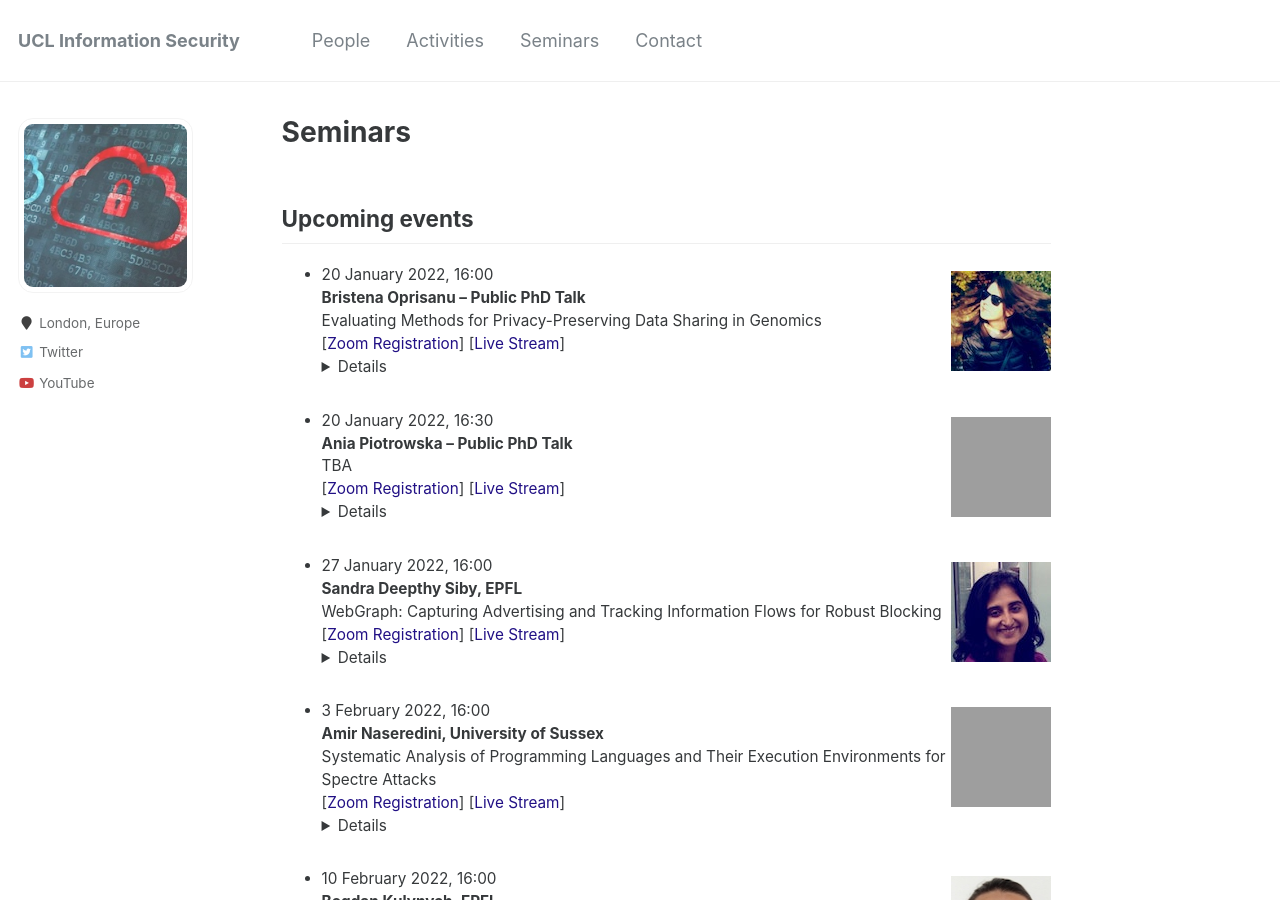
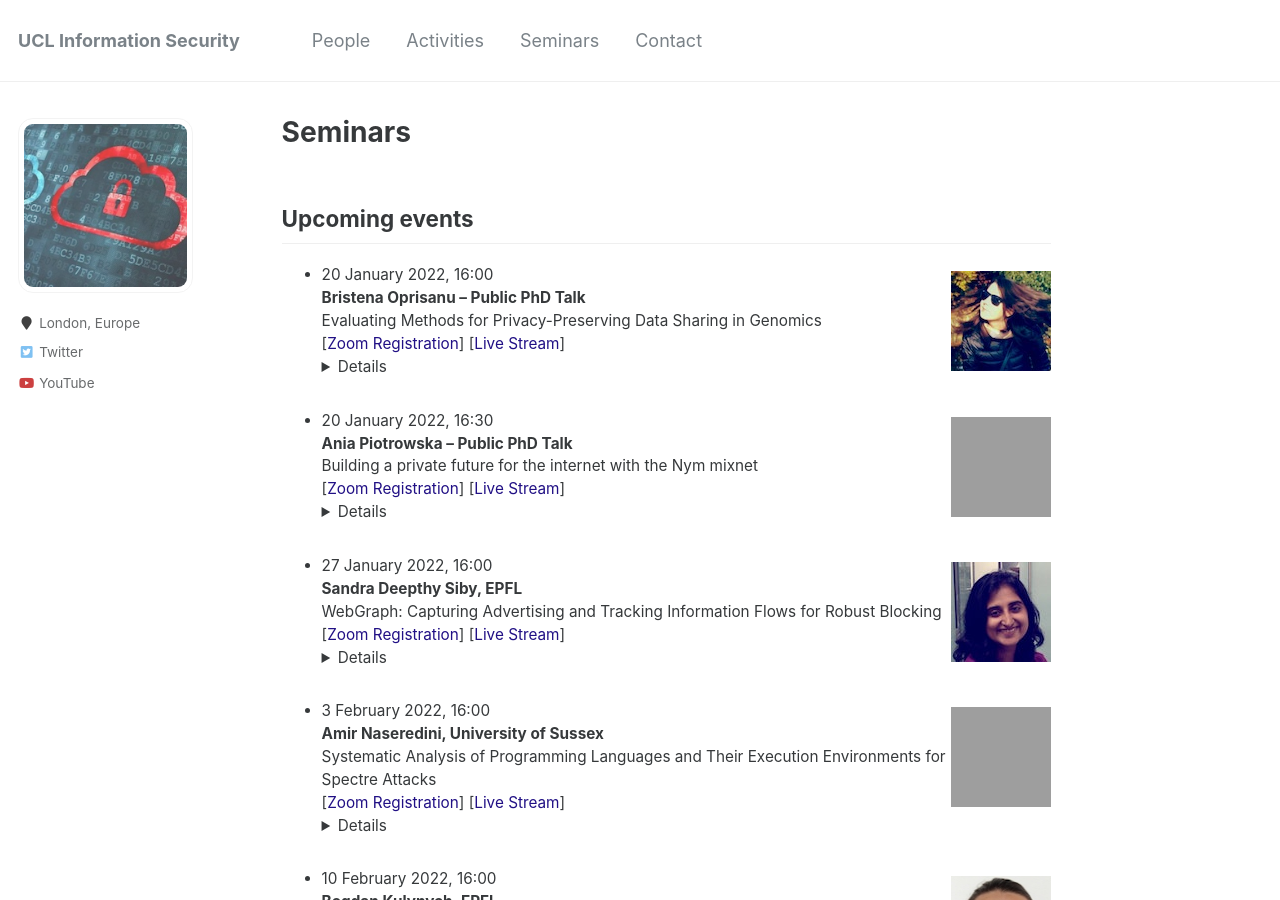
Before and after one commit to uclisec/uclisec.github.io, a Jekyll site: the page built from _pages/seminars.md, in a window 1280 px wide and 900 px high, cut to the strip 0-900 px from the top of the window. Built offline with Jekyll 4.4.1, drawn with Linux system fonts in a browser that asks for light colours; grey boxes are pictures that could not be loaded.

Commit message:
Update seminars.md

```diff
--- a/_pages/seminars.md
+++ b/_pages/seminars.md
@@ -17,8 +17,9 @@
 <img src="../images/ania.jpg" style="float:right;width:100px;height:100px;margin-top:15px">
 - 20 January 2022, 16:30
 **Ania Piotrowska &ndash; Public PhD Talk**
-TBA
-[[Zoom Registration](https://ucl.zoom.us/meeting/register/tJYpf-2grTorGNxFnItdfR3SSG89tgyB9Zeh)] [[Live Stream]()]<details>**Abstract:**<br><br>**Bio**: Ania Piotrowska is a co-founder and Head of Research at Nym Technologies, where she contributes to the R&D of the Nym infrastructure. Her research interests span several aspects of security, privacy-enhancing technologies, distributed systems, and anonymous communication (onion routing, mix networks, p2p). She is also interested in blockchain technologies, particularly in the context of the privacy of cryptocurrencies. Ania received her Ph.D. in Computer Science from the University College London (Information Security Group) in 2020. Her doctoral thesis entitled “Low-latency mix networks for anonymous communication” was completed under the supervision of Prof. George Danezis and Prof. Sarah Meiklejohn. During her Ph.D., she spent a few months as an intern at DeepMind and Chainalysis. Ania obtained her BSc and MSc from Wroclaw University of Technology (Faculty of Fundamental Problems of Technology). She is based in London (GMT). [https://aniampio.github.io](https://aniampio.github.io)<br></details>
+Building a private future for the internet with the Nym mixnet
+[[Zoom Registration](https://ucl.zoom.us/meeting/register/tJYpf-2grTorGNxFnItdfR3SSG89tgyB9Zeh)] [[Live Stream]()]<details>**Abstract:**Internet was not designed with privacy as a fundamental property at its inception. As a consequence, the lack of privacy exposes billions of people to privacy breaches and mass surveillance. Anonymous communication networks, such as Tor, are vital to maintain our privacy, however, Tor does not defend against powerful adversaries. For message-based systems, it has been shown that mix networks that re-order (mix) packets can defend against these nation-state level adversaries. Nym is building a permissionless and incentivised communication infrastructure, which provides full-stack privacy even against corporations and government actors with the capacity to capture all global internet traffic. In this talk, we outline two core components of the Nym design. We'll start with network-level anonymity, explaining how Nym's decentralized mixnet (which I designed during my PhD at UCL) offers better metadata protection than VPNs, Tor, or peer-to-peer solutions. Next, we will outline Nym's anonymous credentials, which allow the users to prove the right to use applications and services integrated with the Nym network without involving unnecessary user identification and tracking.
+<br><br>**Bio**: Ania Piotrowska is a co-founder and Head of Research at Nym Technologies, where she contributes to the R&D of the Nym infrastructure. Her research interests span several aspects of security, privacy-enhancing technologies, distributed systems, and anonymous communication (onion routing, mix networks, p2p). She is also interested in blockchain technologies, particularly in the context of the privacy of cryptocurrencies. Ania received her Ph.D. in Computer Science from the University College London (Information Security Group) in 2020. Her doctoral thesis entitled “Low-latency mix networks for anonymous communication” was completed under the supervision of Prof. George Danezis and Prof. Sarah Meiklejohn. During her Ph.D., she spent a few months as an intern at DeepMind and Chainalysis. Ania obtained her BSc and MSc from Wroclaw University of Technology (Faculty of Fundamental Problems of Technology). She is based in London (GMT). [https://aniampio.github.io](https://aniampio.github.io)<br></details>
 <!----->
 <img src="../images/sandra.jpg" style="float:right;width:100px;height:100px;margin-top:15px">
 - 27 January 2022, 16:00
```
